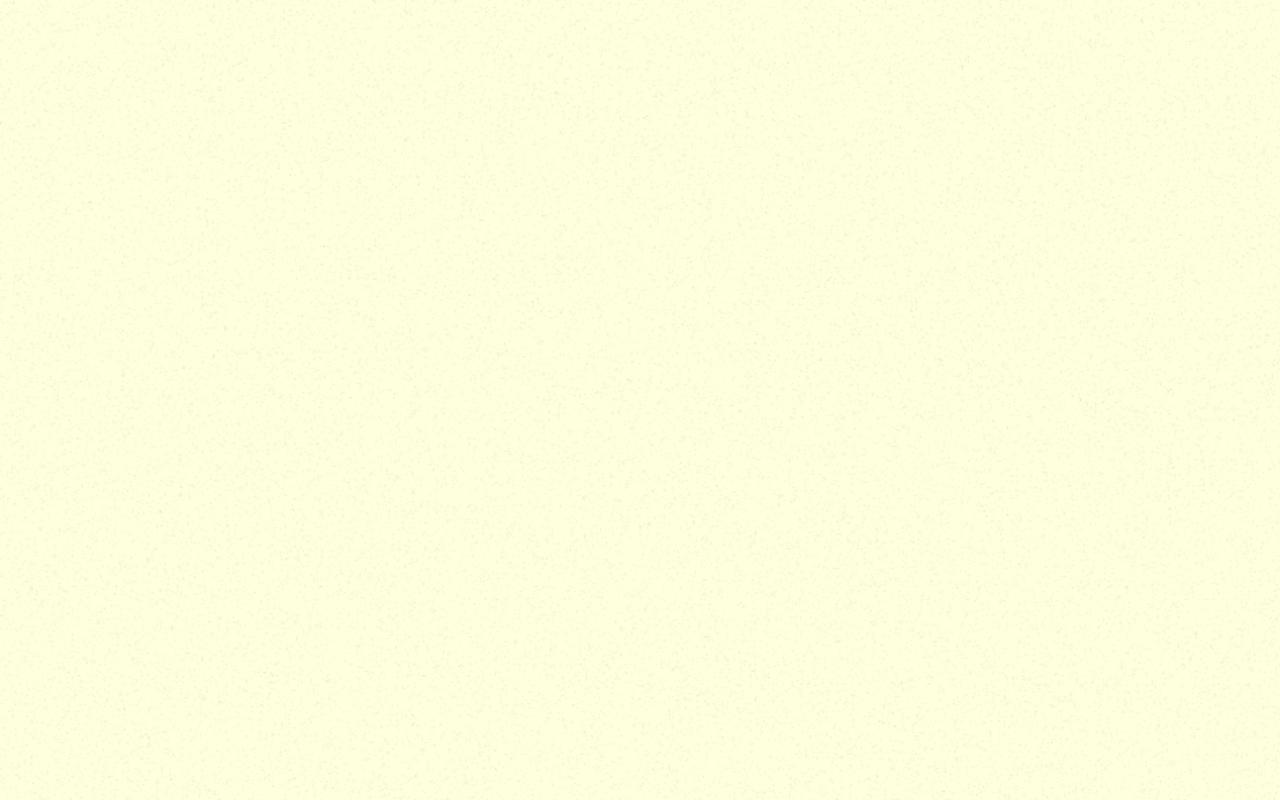
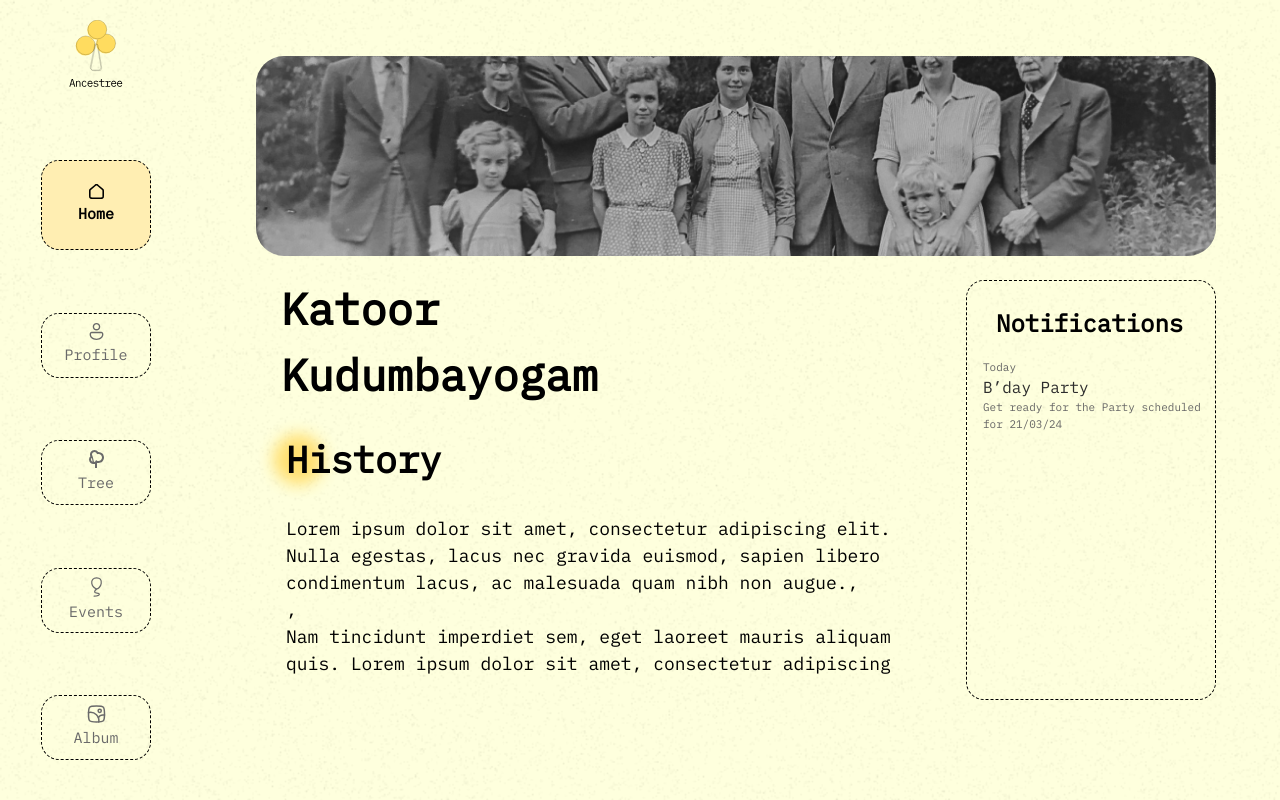
Before and after one commit to Saurav-K-S/AncesTree-Frontend, a React (Vite) app in the folder AncesTree-Frontend/: page / in a window 1280 px wide. Before the commit this address had no page. Built offline with nearby package versions, Linux system fonts and the light colour scheme.

Commit message:
updated directory

```diff
--- a/AncesTree-Frontend/src/App.jsx
+++ b/AncesTree-Frontend/src/App.jsx
@@ -14,7 +14,7 @@ function App() {
 
     <Router>
       <Routes>
-        <Route path="/basepage" element={<BasePage/>} />
+        <Route path="/" element={<BasePage/>} />
         <Route path="/homepage" element={<HomePage/>} />
         <Route path="/treepage" element={<TreePage/>} />
         <Route path="/login" element={<Login/>} />
```
